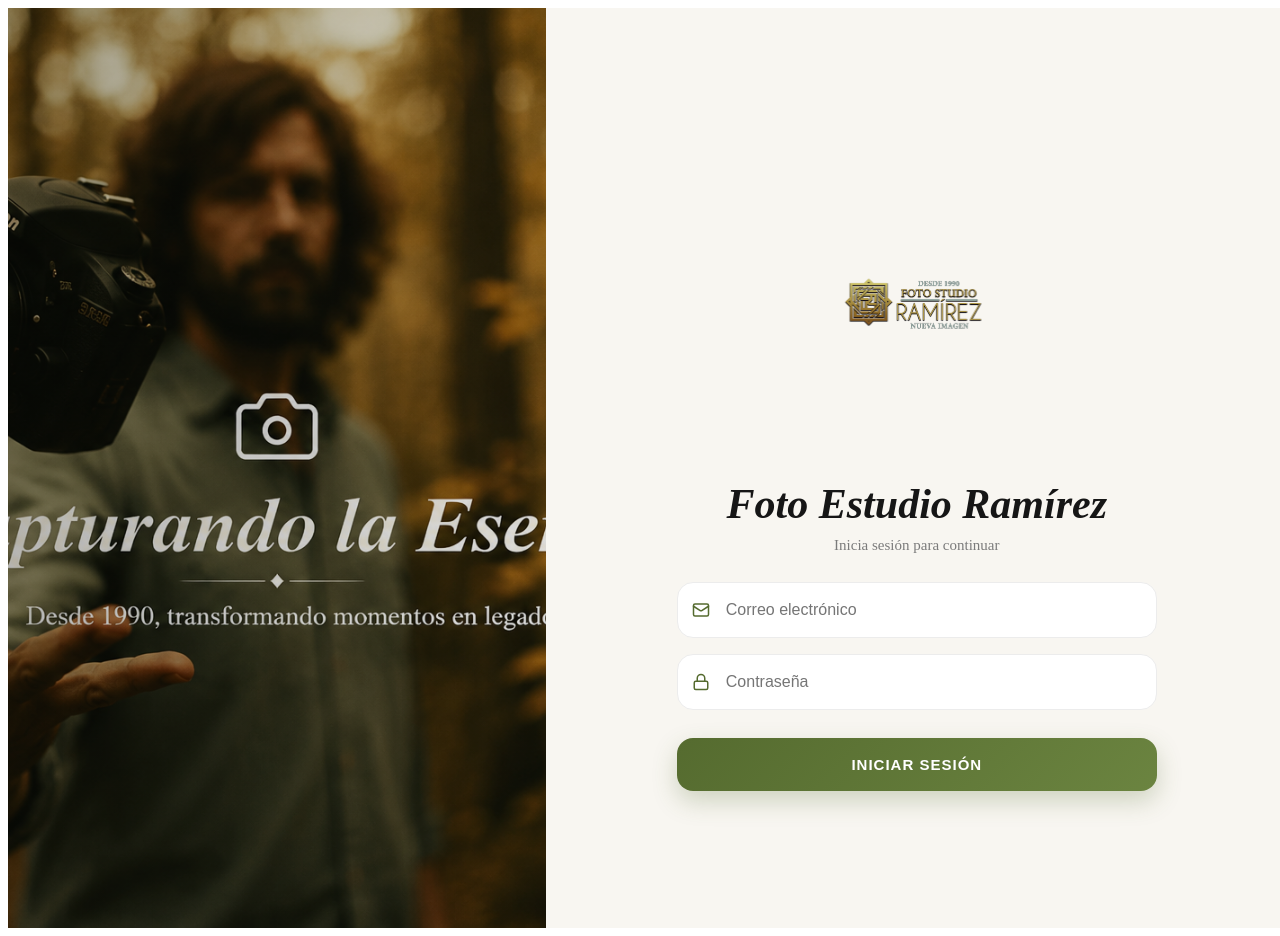
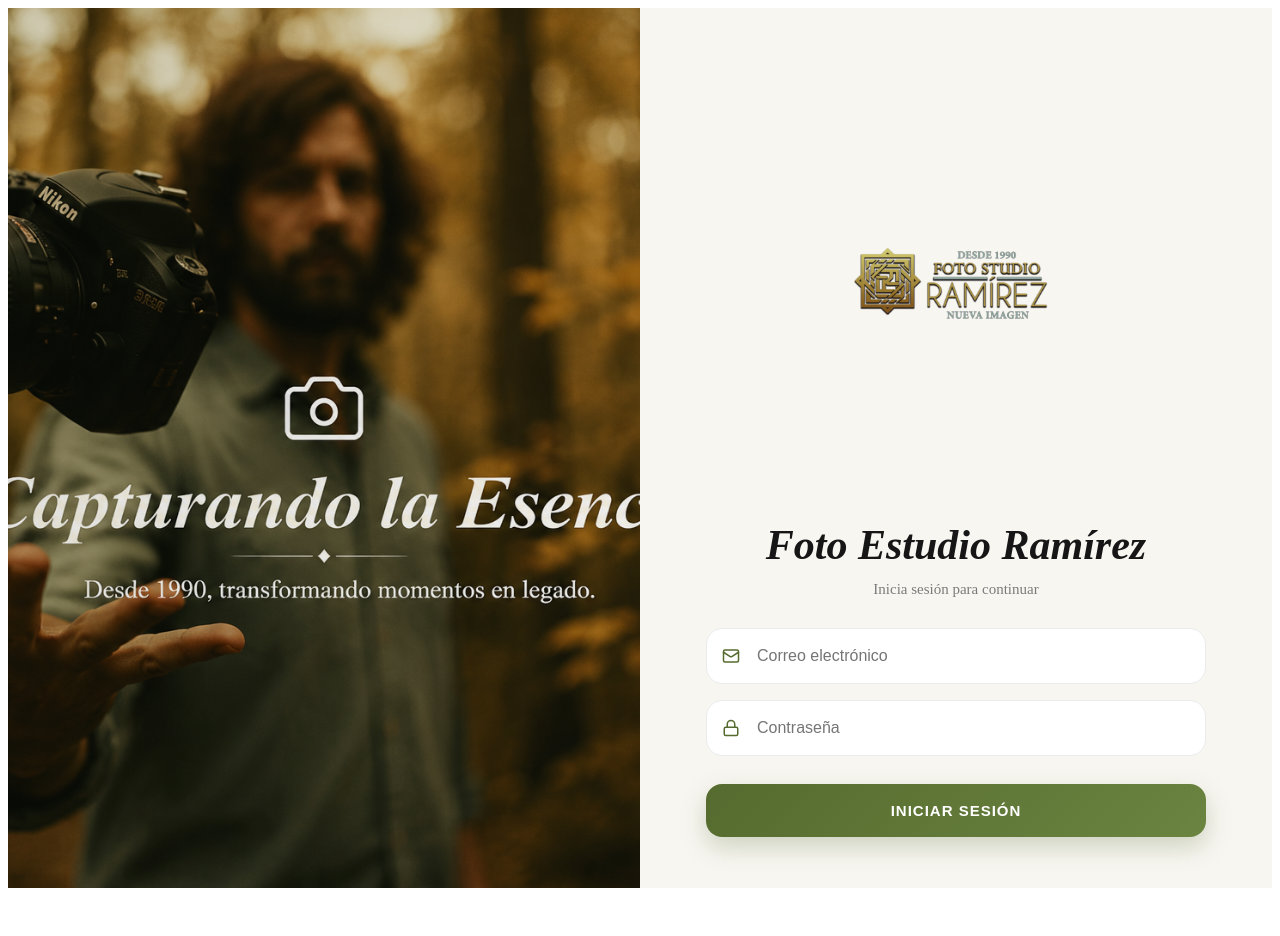
Before and after one commit to fotoramdmin-creator/FOTO-APP-NIMAG, a React (Vite) app: page / in a window 1280 px wide. After the commit the page ends 896 px from the top, so only its background shows below. Built offline with nearby package versions, Linux system fonts and the light colour scheme.

Commit message:
CORRECCION IMAGEN

```diff
--- a/src/Login.tsx
+++ b/src/Login.tsx
@@ -13,28 +13,20 @@
 
   useEffect(() => {
     const handleResize = () => setIsMobile(window.innerWidth < 992);
-
     window.addEventListener("resize", handleResize);
-
     return () => window.removeEventListener("resize", handleResize);
   }, []);
 
   const handleLogin = async (e: React.FormEvent) => {
     e.preventDefault();
-
     setLoading(true);
     setError(null);
 
     try {
       const { data: authData, error: authError } =
-        await supabase.auth.signInWithPassword({
-          email,
-          password,
-        });
+        await supabase.auth.signInWithPassword({ email, password });
 
-      if (authError) {
-        throw new Error("Credenciales incorrectas");
-      }
+      if (authError) throw new Error("Credenciales incorrectas");
 
       const { data: profile } = await supabase
         .from("usuarios")
@@ -57,7 +49,7 @@
 
   if (userData) {
     return (
-      <div style={styles.container}>
+      <div style={styles.successContainer}>
         <motion.div
           initial={{ scale: 0.8 }}
           animate={{ scale: 1 }}
@@ -70,7 +62,6 @@
           />
 
           <h2 style={styles.titlePrata}>¡Bienvenido!</h2>
-
           <p style={styles.sessionText}>{userData.nombre}</p>
 
           <button
@@ -85,57 +76,54 @@
   }
 
   return (
-    <div style={styles.container}>
-      {/* PANEL IZQUIERDO */}
+    <div
+      style={{
+        ...styles.container,
+        gridTemplateColumns: isMobile ? "1fr" : "50% 50%",
+      }}
+    >
       {!isMobile && (
         <div style={styles.splitLeft}>
           <div style={styles.overlayDark} />
         </div>
       )}
 
-      {/* PANEL DERECHO */}
       <div
         style={{
           ...styles.loginPanel,
-          width: isMobile ? "100%" : "50%",
-          padding: isMobile ? "20px" : "60px 8%",
+          padding: isMobile ? "22px" : "40px 7%",
         }}
       >
         <motion.div
           initial="hidden"
           animate="visible"
           variants={{
-            visible: {
-              transition: { staggerChildren: 0.1 },
-            },
+            visible: { transition: { staggerChildren: 0.1 } },
           }}
           style={{
             ...styles.formContainer,
-            maxWidth: isMobile ? "420px" : "480px",
+            maxWidth: isMobile ? "420px" : "500px",
             backgroundColor: isMobile ? "#fff" : "transparent",
             boxShadow: isMobile
               ? "0 15px 35px rgba(85, 107, 47, 0.12)"
               : "none",
-            padding: isMobile ? "40px 30px" : "0",
+            padding: isMobile ? "38px 28px" : "0",
           }}
         >
-          <header
-            style={{
-              textAlign: isMobile ? "center" : "left",
-              marginBottom: "28px",
-            }}
-          >
+          <header style={styles.header}>
             <div
               style={{
                 ...styles.logoPlaceholder,
-                margin: isMobile ? "0 auto 20px" : "0 0 25px 0",
+                marginBottom: isMobile ? "22px" : "24px",
               }}
             >
               <img
                 src="/LOGO.png"
                 alt="Logo"
                 style={{
-                  width: isMobile ? "180px" : "240px",
+                  width: isMobile ? "260px" : "340px",
+                  maxWidth: "100%",
+                  display: "block",
                 }}
               />
             </div>
@@ -143,7 +131,7 @@
             <h1
               style={{
                 ...styles.titlePrata,
-                fontSize: isMobile ? "34px" : "42px",
+                fontSize: isMobile ? "32px" : "42px",
               }}
             >
               Foto Estudio Ramírez
@@ -218,16 +206,16 @@
 
 const styles: { [key: string]: React.CSSProperties } = {
   container: {
-    display: "flex",
+    display: "grid",
     minHeight: "100vh",
-    width: "100vw",
+    width: "100%",
     backgroundColor: "#f8f6f1",
     overflow: "hidden",
   },
 
   splitLeft: {
-    width: "50%",
     position: "relative",
+    minHeight: "100vh",
     backgroundImage: "url('/LOGIN.png')",
     backgroundSize: "cover",
     backgroundPosition: "center center",
@@ -237,15 +225,16 @@
   overlayDark: {
     position: "absolute",
     inset: 0,
-    background: "linear-gradient(to right, rgba(0,0,0,0.28), rgba(0,0,0,0.12))",
+    background: "linear-gradient(to right, rgba(0,0,0,0.10), rgba(0,0,0,0.05))",
+    pointerEvents: "none",
   },
 
   loginPanel: {
+    minHeight: "100vh",
     display: "flex",
     alignItems: "center",
     justifyContent: "center",
     backgroundColor: "#f8f6f1",
-    minHeight: "100vh",
   },
 
   formContainer: {
@@ -253,24 +242,30 @@
     borderRadius: "28px",
   },
 
+  header: {
+    textAlign: "center",
+    marginBottom: "30px",
+  },
+
   logoPlaceholder: {
     display: "flex",
     justifyContent: "center",
+    alignItems: "center",
   },
 
   titlePrata: {
     fontFamily: "'Prata', serif",
     color: "#161616",
     fontStyle: "italic",
-    margin: "5px 0",
-    lineHeight: 1.1,
+    margin: "0",
+    lineHeight: 1.08,
     textAlign: "center",
   },
 
   subtitle: {
     fontSize: "15px",
     color: "#7b7b7b",
-    marginTop: "10px",
+    marginTop: "12px",
     textAlign: "center",
   },
 
@@ -289,13 +284,13 @@
 
   icon: {
     position: "absolute",
-    left: "15px",
+    left: "16px",
     color: "#556b2f",
   },
 
   input: {
     width: "100%",
-    padding: "18px 18px 18px 48px",
+    padding: "18px 18px 18px 50px",
     borderRadius: "16px",
     border: "1.5px solid #ececec",
     fontSize: "16px",
@@ -330,6 +325,15 @@
     borderRadius: "12px",
   },
 
+  successContainer: {
+    minHeight: "100vh",
+    width: "100%",
+    display: "flex",
+    alignItems: "center",
+    justifyContent: "center",
+    backgroundColor: "#f8f6f1",
+  },
+
   successCard: {
     backgroundColor: "#fff",
     padding: "50px",
```
